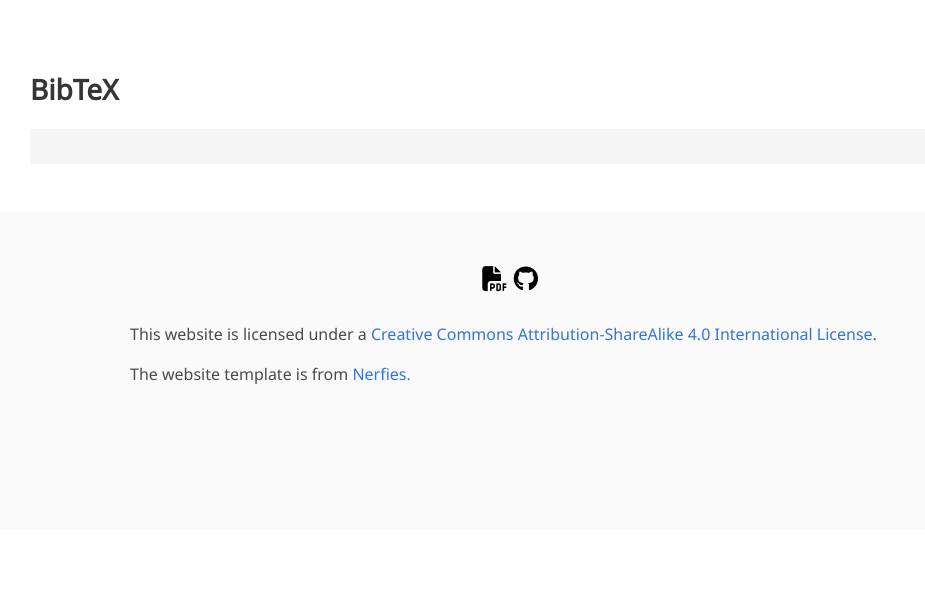
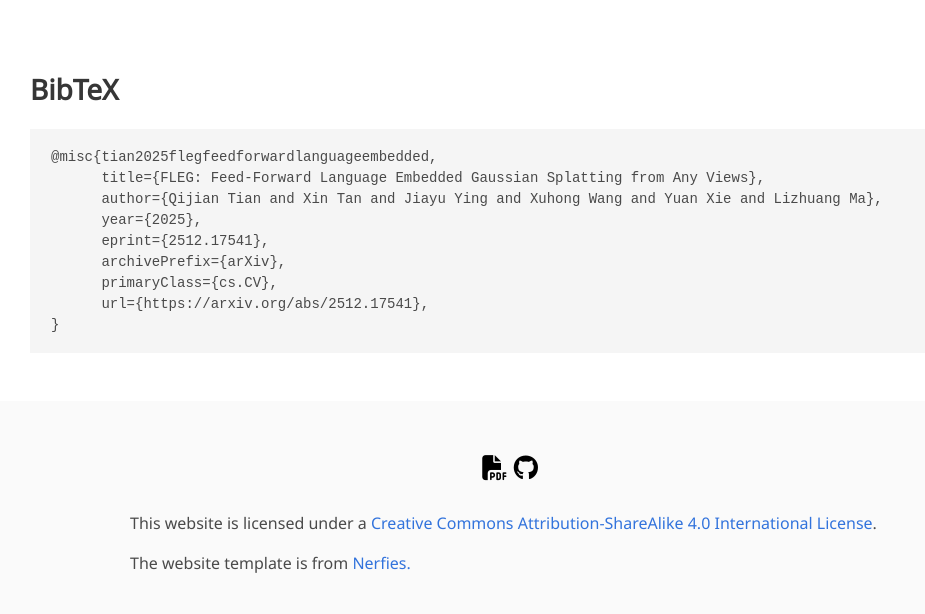
Before and after one commit to fangzhou2000/fangzhou2000.github.io, a plain HTML site: page projects/fleg/index.html in a window 1280 px wide. Shown: the part 3690-4304 px from the top of the page, without its empty margins (130-1055 px from the left). Before the commit the page ends 4220 px from the top, so only its background shows below. Drawn offline with nearby package versions, Linux system fonts and the light colour scheme; some icons are missing; a web font is replaced by a local one.

Commit message:
update arxiv link

```diff
--- a/projects/fleg/index.html
+++ b/projects/fleg/index.html
@@ -126,7 +126,7 @@
                       </a>
                     </span> -->
                     <span class="link-block">
-                      <a href=""
+                      <a href="https://arxiv.org/abs/2512.17541"
                          class="external-link button is-normal is-rounded is-dark">
                         <span class="icon">
                             <i class="ai ai-arxiv"></i>
@@ -257,7 +257,15 @@
     <section class="section" id="BibTeX">
         <div class="container is-max-desktop content">
           <h2 class="title">BibTeX</h2>
-          <pre><code></code></pre>
+          <pre><code>@misc{tian2025flegfeedforwardlanguageembedded,
+      title={FLEG: Feed-Forward Language Embedded Gaussian Splatting from Any Views},
+      author={Qijian Tian and Xin Tan and Jiayu Ying and Xuhong Wang and Yuan Xie and Lizhuang Ma},
+      year={2025},
+      eprint={2512.17541},
+      archivePrefix={arXiv},
+      primaryClass={cs.CV},
+      url={https://arxiv.org/abs/2512.17541},
+}</code></pre>
         </div>
     </section>
 
@@ -265,7 +273,7 @@
         <div class="container">
           <div class="content has-text-centered">
             <a class="icon-link"
-               href="">
+               href="https://arxiv.org/abs/2512.17541">
               <i class="fas fa-file-pdf"></i>
             </a>
             <a class="icon-link" href="https://github.com/fangzhou2000" class="external-link" disabled>
```
Also changed, not shown: index.html (+1 -1 lines).
